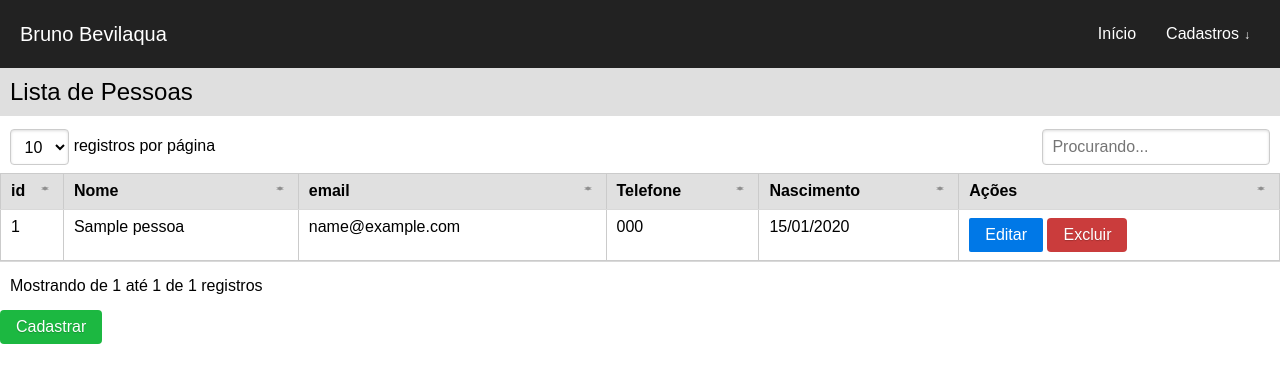
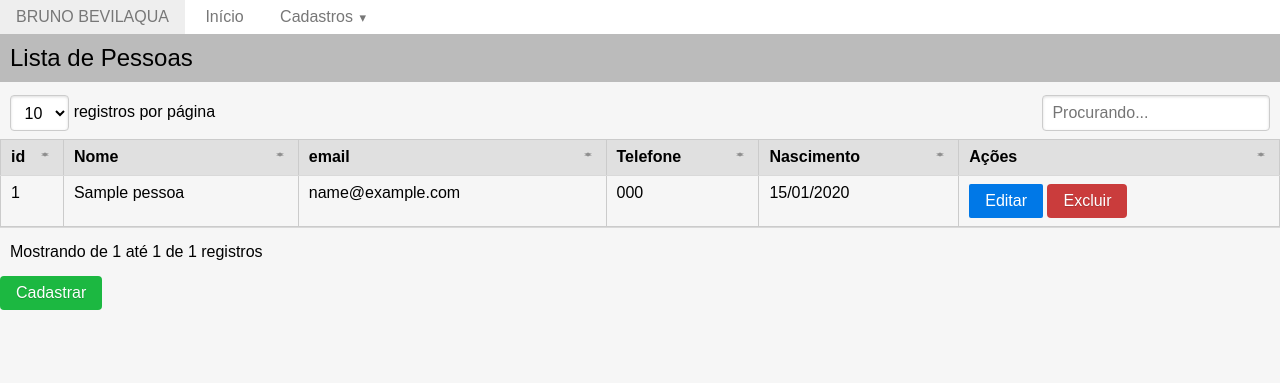
Before and after one commit to BevilaquaBruno/registro-vendas, a PHP site: page /index.php?m=pessoa&a=lista in a window 1280 px wide. Shown: the top 383 px of the page. Run offline with PHP 8.4, Linux system fonts and the light colour scheme; tables that the repository leaves empty hold one stand-in row (values such as "Sample post").

Commit message:
updated menu

```diff
--- a/public/styles/general.css
+++ b/public/styles/general.css
@@ -1,3 +1,23 @@
+/* Basic styling */
+* {
+  box-sizing: border-box;
+  padding: 0;
+  margin: 0;
+}
+body {
+  font-family: sans-serif;
+  font-size: 16px;
+  background-color: rgb(246, 246, 246);
+}
+nav {
+  background: #222;
+  padding: 0 15px;
+}
+a {
+  color: white;
+  text-decoration: none;
+}
+
 .full-width {
   width: 100%;
 }
@@ -9,5 +29,5 @@ h1, h2, h3, h4, h5, h6 {
 .title-list {
   margin-bottom: 5px;
   padding: 10px;
-  background-color: rgb(223, 223, 223);
+  background-color: rgb(187, 187, 187);
 }
--- a/public/styles/menu.css
+++ b/public/styles/menu.css
@@ -1,173 +1,3 @@
-/* Basic styling */
-* {
-  box-sizing: border-box;
-  padding: 0;
-  margin: 0;
+.menu-color {
+  background-color: white;
 }
-body {
-  font-family: sans-serif;
-  font-size: 16px;
-}
-nav {
-  background: #222;
-  padding: 0 15px;
-}
-a {
-  color: white;
-  text-decoration: none;
-}
-.menu,
-.submenu {
-  list-style-type: none;
-}
-.logo {
-  font-size: 20px;
-  padding: 7.5px 10px 7.5px 0;
-}
-.item {
-  cursor: pointer;
-  padding: 10px;
-}
-.item.button {
-  padding: 9px 5px;
-}
-.item:not(.button) a:hover,
-.item a:hover::after {
-  color: #ccc;
-}
-/* Mobile menu */
-.menu {
-  display: flex;
-  flex-wrap: wrap;
-  justify-content: space-between;
-  align-items: center;
-}
-.menu li a {
-  display: block;
-  padding: 15px 5px;
-}
-.menu li.subitem a {
-  padding: 15px;
-}
-.toggle {
-  order: 1;
-  font-size: 20px;
-}
-.item.button {
-  order: 2;
-}
-.item {
-  order: 3;
-  width: 100%;
-  text-align: center;
-  display: none;
-}
-.active .item {
-  display: block;
-}
-.button.secondary {
-  /* divider between buttons and menu links */
-  border-bottom: 1px #444 solid;
-}
-/* Submenu up from mobile screens */
-.submenu {
-  display: none;
-}
-.submenu-active .submenu {
-  display: block;
-}
-.has-submenu i {
-  font-size: 12px;
-}
-.has-submenu > a::after {
-  font-family: "Font Awesome 5 Free";
-  font-size: 12px;
-  line-height: 16px;
-  font-weight: 900;
-  color: white;
-  padding-left: 5px;
-  content: "↓";
-}
-.subitem a {
-  padding: 10px 15px;
-}
-.submenu-active {
-  background-color: #111;
-  border-radius: 3px;
-}
-
-/* Tablet menu */
-@media all and (min-width: 700px) {
-  .menu {
-    justify-content: center;
-  }
-  .logo {
-    flex: 1;
-  }
-  .item.button {
-    width: auto;
-    order: 1;
-    display: block;
-  }
-  .toggle {
-    flex: 1;
-    text-align: right;
-    order: 2;
-  }
-  /* Button up from tablet screen */
-  .menu li.button a {
-    padding: 10px 15px;
-    margin: 5px 0;
-  }
-  .button a {
-    background: #0080ff;
-    border: 1px royalblue solid;
-  }
-  .button.secondary {
-    border: 0;
-  }
-  .button.secondary a {
-    background: transparent;
-    border: 1px #0080ff solid;
-  }
-  .button a:hover {
-    text-decoration: none;
-  }
-  .button:not(.secondary) a:hover {
-    background: royalblue;
-    border-color: darkblue;
-  }
-}
-/* Desktop menu */
-@media all and (min-width: 960px) {
-  .menu {
-    align-items: flex-start;
-    flex-wrap: nowrap;
-    background: none;
-  }
-  .logo {
-    order: 0;
-  }
-  .item {
-    order: 1;
-    position: relative;
-    display: block;
-    width: auto;
-  }
-  .button {
-    order: 2;
-  }
-  .submenu-active .submenu {
-    display: block;
-    position: absolute;
-    left: 0;
-    top: 68px;
-    background: #111;
-  }
-  .toggle {
-    display: none;
-  }
-  .submenu-active {
-    border-radius: 0;
-  }
-}
--- a/src/views/menu.php
+++ b/src/views/menu.php
@@ -1,18 +1,19 @@
-<nav>
-  <ul class="menu">
-    <li class="logo"><a href="#">Bruno Bevilaqua</a></li>
-    <li class="item"><a href="index.php">Início</a></li>
-    <li class="item has-submenu">
-      <a tabindex="0">Cadastros</a>
-      <ul class="submenu">
-        <li class="subitem">
-          <a href="index.php?m=pessoa&a=lista">Pessoa</a>
+<div class="pure-menu pure-menu-horizontal menu-color">
+  <a href="#" class="pure-menu-heading pure-menu-link">Bruno Bevilaqua</a>
+  <ul class="pure-menu-list">
+    <li class="pure-menu-item">
+      <a href="index.php" class="pure-menu-link">Início</a>
+    </li>
+    <li class="pure-menu-item pure-menu-has-children pure-menu-allow-hover">
+      <a href="#" id="menuLink1" class="pure-menu-link">Cadastros</a>
+      <ul class="pure-menu-children">
+        <li class="pure-menu-item">
+          <a href="index.php?m=pessoa&a=lista" class="pure-menu-link">Pessoas</a>
         </li>
-        <li class="subitem">
-          <a href="index.php?m=funcionario&a=lista">Funcionário</a>
+        <li class="pure-menu-item">
+          <a href="index.php?m=funcionario&a=lista" class="pure-menu-link">Funcionários</a>
         </li>
       </ul>
     </li>
-    <li class="toggle"><a href="#"><i class="fas fa-bars"></i></a></li>
   </ul>
-</nav>
+</div>
```
